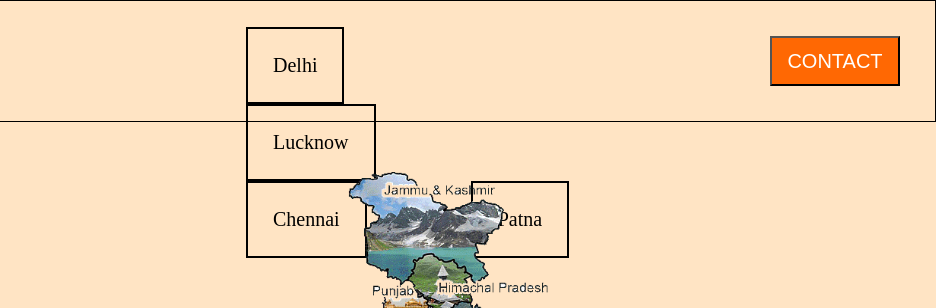
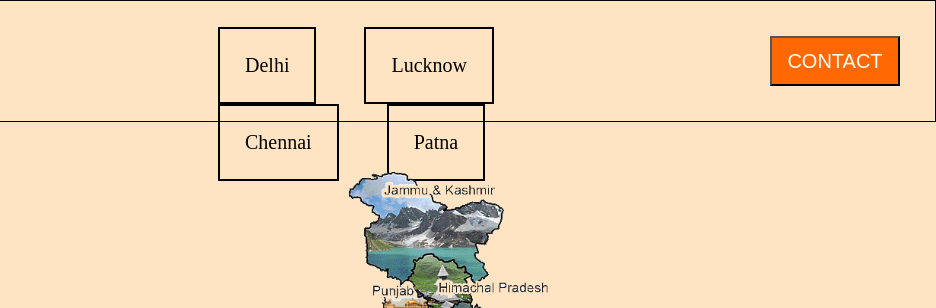
Before and after one commit to 0xrohitsharma/miniwebhackathon, a plain HTML site: page index.html in a window 1280 px wide. Shown: the top 308 px of the page, 344-1280 px from the left. Drawn offline with Linux system fonts and the light colour scheme.

Commit message:
Update desing.css

```diff
--- a/desing.css
+++ b/desing.css
@@ -12,7 +12,6 @@ body{
     background-color: #f7f7f7;
     border: 1px solid black;
     padding: 10px;
-
     background-color: bisque;
 
 }
@@ -33,7 +32,7 @@ body{
 .menu2 ul li{
     display: inline-block;
     padding: 25px;
-    margin:0px 50px;
+    margin:0px 22px;
     border: 2px solid black;
 }
 
```
